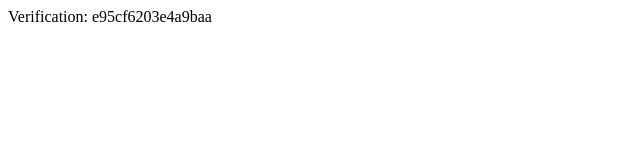
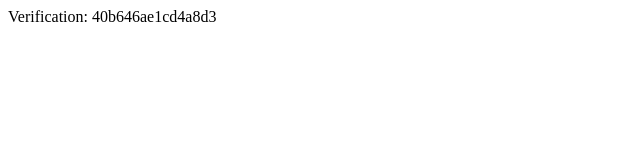
Before and after one commit to SkySon8/svoi-dom-krd, a website: page yandex_40b646ae1cd4a8d3.html in a window 1280 px wide. Shown: the full height of the page, 0-640 px from the left. Drawn offline with Linux system fonts and the light colour scheme.

Commit message:
Update and rename yandex_e95cf6203e4a9baa.html to yandex_40b646ae1cd4a8d3.html

```diff
--- a/yandex_e95cf6203e4a9baa.html
+++ b/yandex_40b646ae1cd4a8d3.html
@@ -2,5 +2,5 @@
     <head>
         <meta http-equiv="Content-Type" content="text/html; charset=UTF-8">
     </head>
-    <body>Verification: e95cf6203e4a9baa</body>
+    <body>Verification: 40b646ae1cd4a8d3</body>
 </html>
```
